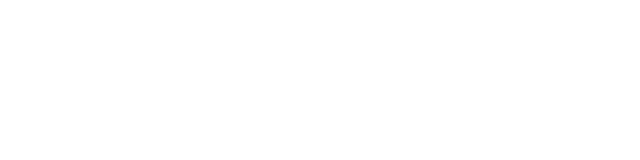
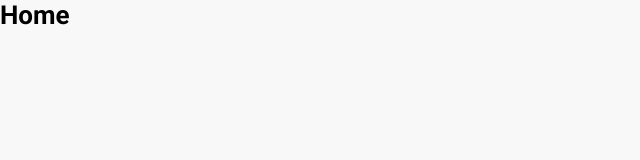
Before and after one commit to setDevJohn/tropa-digital, a React (Vite) app: page / in a window 1280 px wide. Shown: the top 160 px of the page, without its empty margins (0-640 px from the left). Built offline with nearby package versions, Linux system fonts and the light colour scheme.

Commit message:
feat: Create global styles

```diff
--- a/src/App.tsx
+++ b/src/App.tsx
@@ -1,6 +1,12 @@
+import { AppRouter } from "./routes"
+import { GlobalStyle } from "./styles/globalStyles"
+import { ThemeStyleProvider } from "./styles/theme"
+
 export const App = () => {
   return (
-    <>
-    </>
+    <ThemeStyleProvider>
+      <AppRouter />
+      <GlobalStyle />
+    </ThemeStyleProvider>
   )
 }
--- /dev/null
+++ b/src/styles/globalStyles.ts
@@ -0,0 +1,36 @@
+import { createGlobalStyle } from 'styled-components';
+
+export const GlobalStyle = createGlobalStyle`
+  * {
+    margin: 0;
+    padding: 0;
+    box-sizing: border-box;
+  }
+
+  body {
+    background-color: #F8F8F8;
+  }
+
+  html {
+    font-family: "Roboto", sans-serif;
+    font-size: ${({ theme }) => theme.normalSize};
+    font-weight: 400;
+  }
+
+  a {
+    text-decoration: none;
+    color: inherit;
+  }
+
+  ul {
+    list-style: none;
+  }
+
+  button {
+    cursor: pointer;
+  }
+
+  img {
+    max-width: 100%;
+  }
+`;
--- /dev/null
+++ b/src/styles/styled.d.ts
@@ -0,0 +1,6 @@
+import 'styled-components';
+import type { IVariables } from './theme';
+
+declare module 'styled-components' {
+  export interface DefaultTheme extends IVariables {}
+}
--- /dev/null
+++ b/src/styles/theme.tsx
@@ -0,0 +1,42 @@
+import type { ReactNode } from 'react';
+import { ThemeProvider } from 'styled-components';
+
+export interface IVariables {
+  primaryColor: string;
+  secondaryColor: string;
+  primaryFont: string;
+  secondaryFont: string;
+  title: string;
+  subtitle: string;
+  bigSize: string;
+  menuSize: string;
+  normalSize: string;
+  smallSize: string;
+  verySmallSize: string;
+}
+
+const variables: IVariables = {
+  primaryColor: '#CC6237',
+  secondaryColor: '#394b54',
+  primaryFont: '"Inter", sans-serif',
+  secondaryFont: '"Poppins", sans-serif',
+  title: '23px',
+  subtitle: '20px',
+  bigSize: '16px',
+  menuSize: '14px',
+  normalSize: '13px',
+  smallSize: '12px',
+  verySmallSize: '11px',
+};
+
+type ThemeProviderProps = { children: ReactNode };
+
+const ThemeStyleProvider = ({ children }: ThemeProviderProps) => {
+  return (
+    <ThemeProvider theme={variables}>
+      {children}
+    </ThemeProvider>
+  );
+};
+
+export { ThemeStyleProvider };
```
